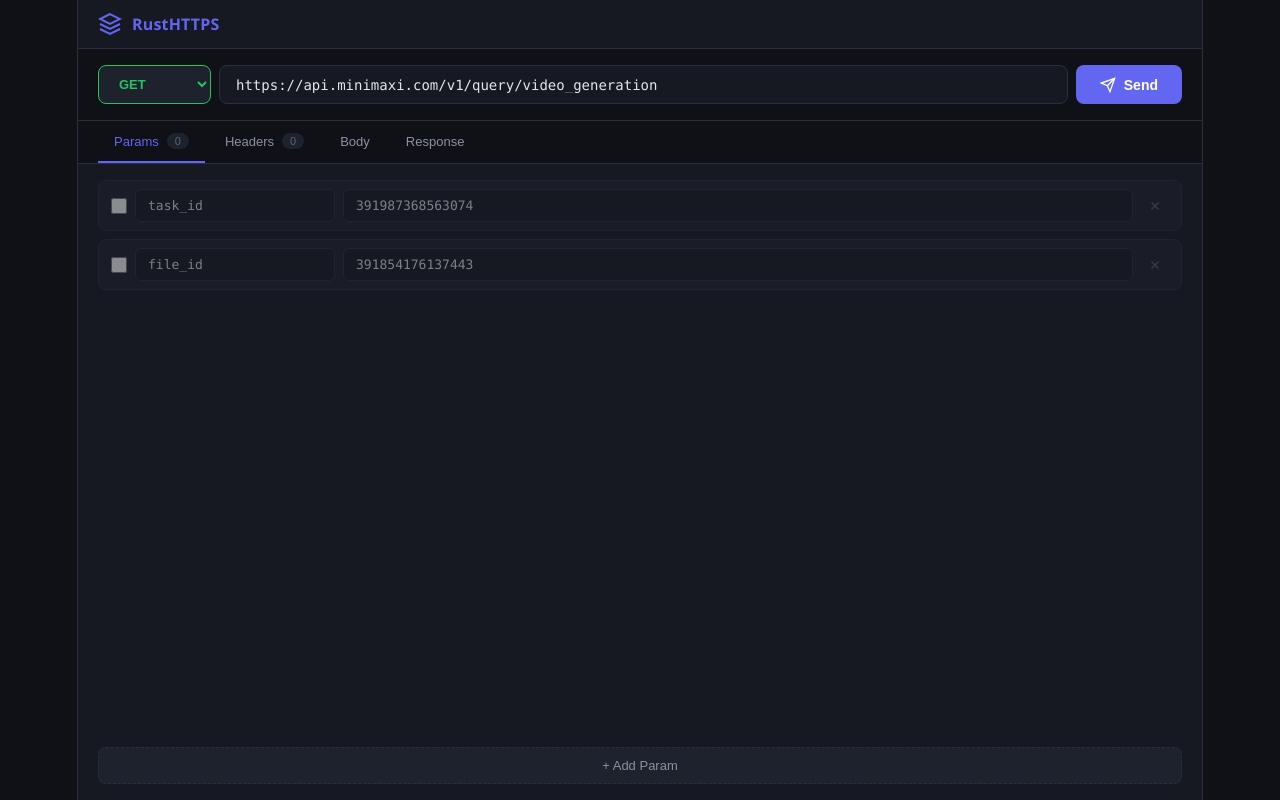
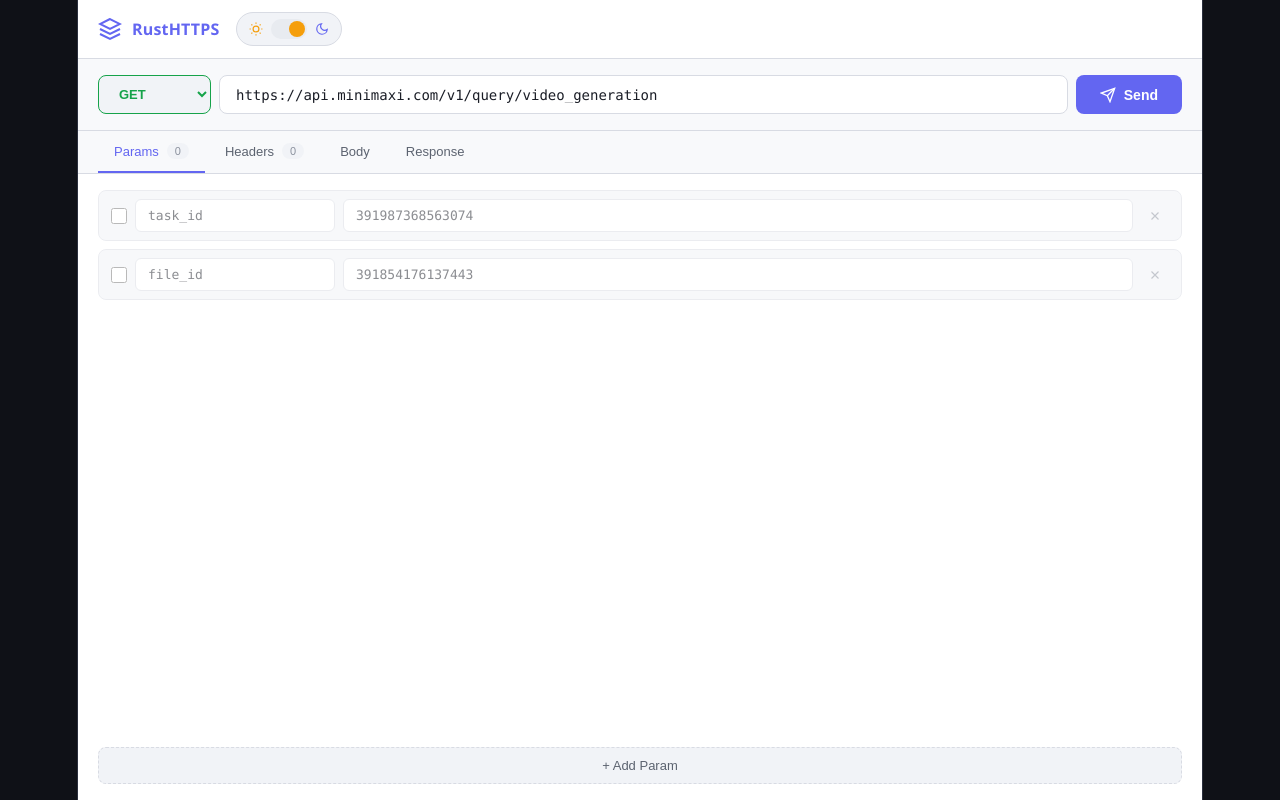
Before and after one commit to Pokem0n2/rust-https, a React (Vite) app: page / in a window 1280 px wide. Built offline with nearby package versions, Linux system fonts and the light colour scheme.

Commit message:
Add theme toggle (sun/moon) with light/dark mode support

```diff
--- a/src/App.css
+++ b/src/App.css
@@ -5,6 +5,7 @@
 }
 
 :root {
+  /* Dark theme (default) */
   --bg-primary: #0f1117;
   --bg-secondary: #161921;
   --bg-tertiary: #1e222d;
@@ -19,6 +20,19 @@
   --warning: #eab308;
   --error: #ef4444;
   --orange: #f97316;
+}
+
+.app.light {
+  --bg-primary: #f8f9fb;
+  --bg-secondary: #ffffff;
+  --bg-tertiary: #f1f3f7;
+  --bg-hover: #e8ebf0;
+  --border: #d8dbe3;
+  --text-primary: #1a1d26;
+  --text-secondary: #5c6370;
+  --text-muted: #8b919e;
+  --accent: #6366f1;
+  --accent-hover: #818cf8;
 }
 
 body {
@@ -46,6 +60,12 @@ body {
   border-bottom: 1px solid var(--border);
 }
 
+.header-left {
+  display: flex;
+  align-items: center;
+  gap: 16px;
+}
+
 .logo {
   display: flex;
   align-items: center;
@@ -57,6 +77,68 @@ body {
 
 .logo svg {
   color: var(--accent);
+}
+
+/* Theme Toggle */
+.theme-toggle {
+  display: flex;
+  align-items: center;
+  gap: 8px;
+  padding: 6px 12px;
+  background: var(--bg-tertiary);
+  border: 1px solid var(--border);
+  border-radius: 20px;
+  cursor: pointer;
+  transition: all 0.2s;
+}
+
+.theme-toggle:hover {
+  border-color: var(--accent);
+}
+
+.theme-icon {
+  display: flex;
+  align-items: center;
+  justify-content: center;
+  color: var(--text-muted);
+  transition: color 0.2s;
+}
+
+.theme-icon.active {
+  color: var(--accent);
+}
+
+.theme-icon.sun {
+  color: #f59e0b;
+}
+
+.theme-icon.moon {
+  color: #6366f1;
+}
+
+.toggle-switch {
+  width: 36px;
+  height: 20px;
+  background: var(--bg-hover);
+  border-radius: 10px;
+  position: relative;
+  transition: background 0.2s;
+}
+
+.toggle-knob {
+  width: 16px;
+  height: 16px;
+  background: var(--accent);
+  border-radius: 50%;
+  position: absolute;
+  top: 2px;
+  left: 2px;
+  transition: transform 0.2s;
+}
+
+.light .toggle-knob {
+  transform: translateX(16px);
+  background: #f59e0b;
 }
 
 .history-mini {
@@ -528,3 +610,17 @@ body {
 ::-webkit-scrollbar-thumb:hover {
   background: var(--text-muted);
 }
+
+/* Light theme input focus */
+.light .url-input:focus,
+.light .header-input:focus,
+.light .body-textarea:focus {
+  box-shadow: 0 0 0 3px rgba(99, 102, 241, 0.2);
+}
+
+/* Light theme method select */
+.light .method-select.get { color: #16a34a; border-color: #16a34a; }
+.light .method-select.post { color: #2563eb; border-color: #2563eb; }
+.light .method-select.put { color: #ea580c; border-color: #ea580c; }
+.light .method-select.delete { color: #dc2626; border-color: #dc2626; }
+.light .method-select.patch { color: #9333ea; border-color: #9333ea; }
--- a/src/App.tsx
+++ b/src/App.tsx
@@ -47,6 +47,7 @@ function App() {
   });
   const [response, setResponse] = useState<Response | null>(null);
   const [loading, setLoading] = useState(false);
+  const [darkMode, setDarkMode] = useState(false);
   const [activeTab, setActiveTab] = useState<Tab>("params");
   const [history, setHistory] = useState<{ url: string; method: string; status?: number }[]>([]);
   const bodyTextareaRef = useRef<HTMLTextAreaElement>(null);
@@ -170,9 +171,10 @@ function App() {
   };
 
   return (
-    <div className="app">
+    <div className={`app ${darkMode ? "dark" : "light"}`}>
       {/* Header */}
       <header className="header">
+        <div className="header-left">
           <div className="logo">
             <svg width="24" height="24" viewBox="0 0 24 24" fill="none" stroke="currentColor" strokeWidth="2">
               <path d="M12 2L2 7l10 5 10-5-10-5z" />
@@ -180,6 +182,23 @@ function App() {
               <path d="M2 12l10 5 10-5" />
             </svg>
             <span>RustHTTPS</span>
+          </div>
+          <div className="theme-toggle" onClick={() => setDarkMode(!darkMode)}>
+            <span className={`theme-icon sun ${!darkMode ? "active" : ""}`}>
+              <svg width="14" height="14" viewBox="0 0 24 24" fill="none" stroke="currentColor" strokeWidth="2">
+                <circle cx="12" cy="12" r="5" />
+                <path d="M12 1v2M12 21v2M4.22 4.22l1.42 1.42M18.36 18.36l1.42 1.42M1 12h2M21 12h2M4.22 19.78l1.42-1.42M18.36 5.64l1.42-1.42" />
+              </svg>
+            </span>
+            <div className="toggle-switch">
+              <div className="toggle-knob" />
+            </div>
+            <span className={`theme-icon moon ${darkMode ? "active" : ""}`}>
+              <svg width="14" height="14" viewBox="0 0 24 24" fill="none" stroke="currentColor" strokeWidth="2">
+                <path d="M21 12.79A9 9 0 1 1 11.21 3 7 7 0 0 0 21 12.79z" />
+              </svg>
+            </span>
+          </div>
         </div>
         <div className="history-mini">
           {history.slice(0, 5).map((h, i) => (
```
Lines whose indentation alone changed are shown as unchanged.
